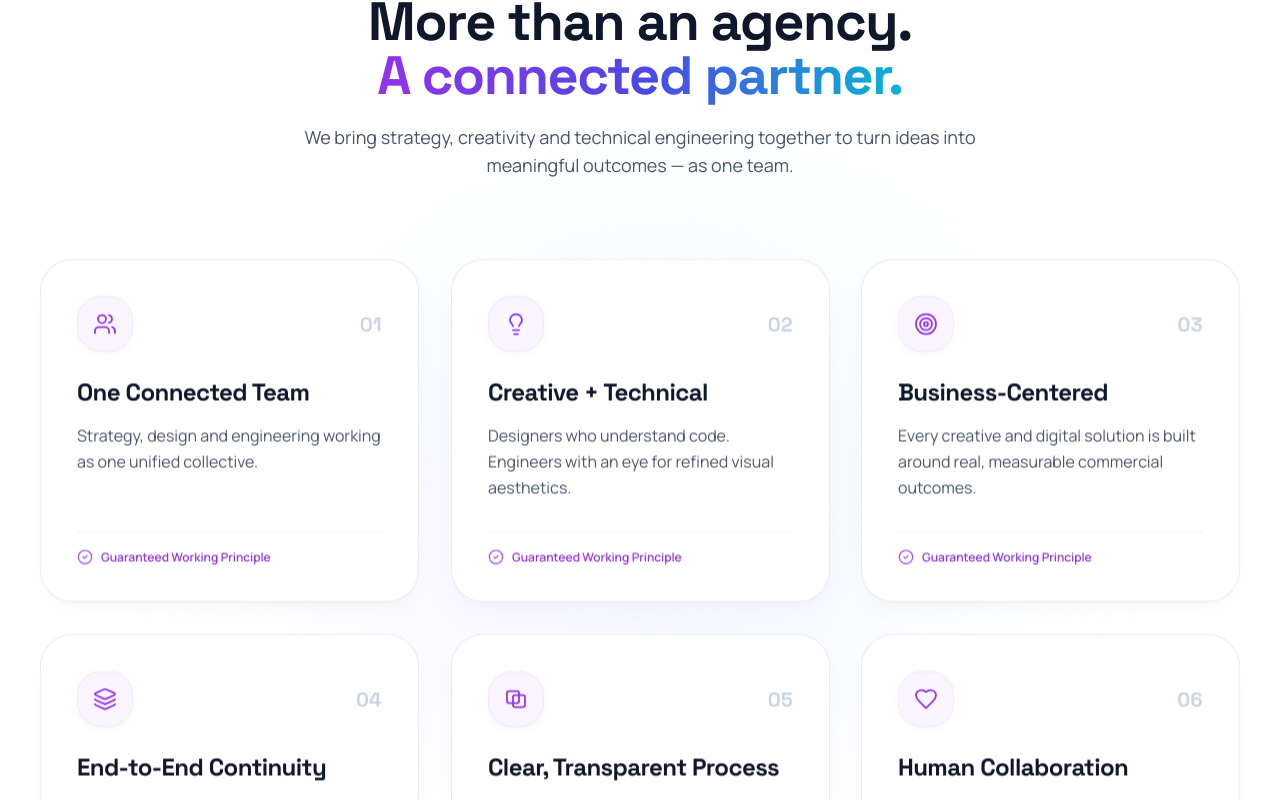
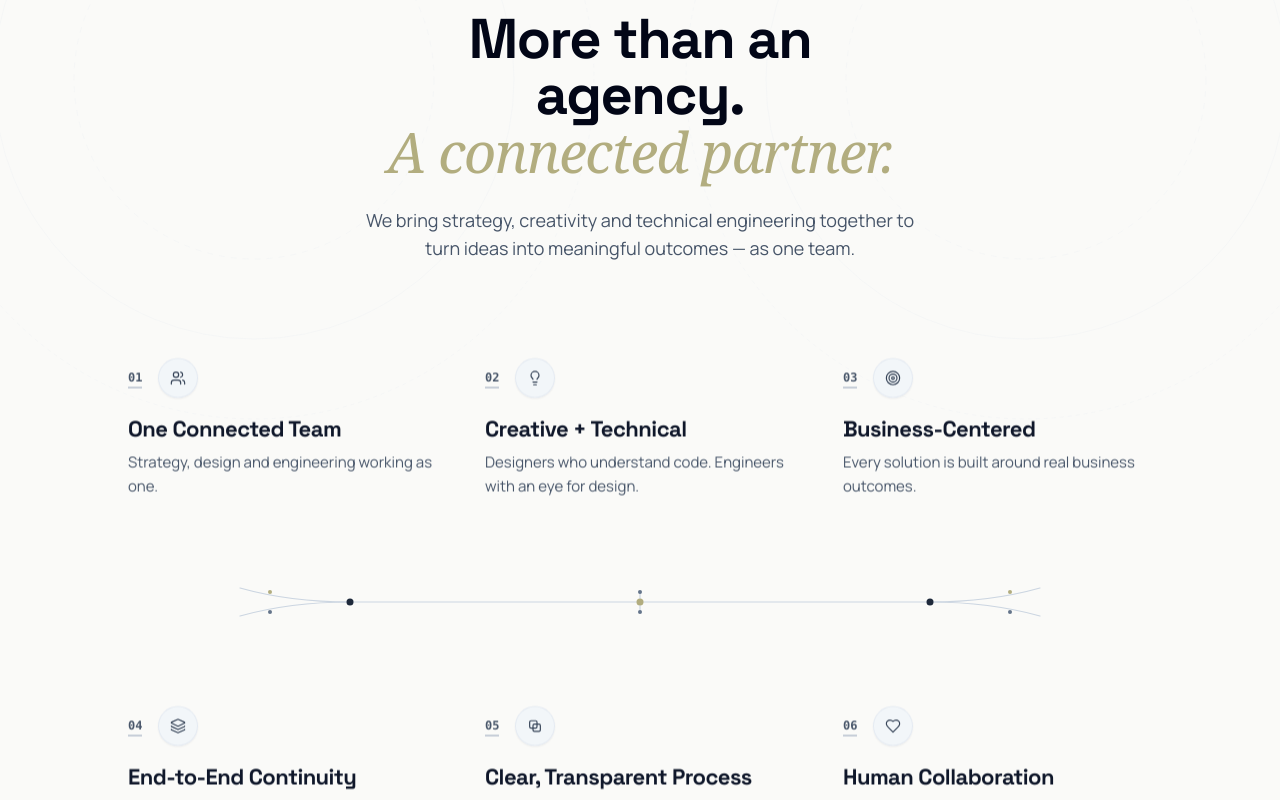
Before and after one commit to FaizaSami0007/KreaitX_By_Faiza, a Next.js app: page / in a window 1280 px wide. Shown: the part 3700-4500 px from the top of the page. Built offline with nearby package versions, Linux system fonts and the light colour scheme.

Commit message:
feat: update The KreaitX Difference section layout and content to match screenshot specifications with 2-row grid and central connector

```diff
--- a/components/sections/Difference.tsx
+++ b/components/sections/Difference.tsx
@@ -1,85 +1,72 @@
 "use client";
 
-import React, { useState } from "react";
-import { Users, Lightbulb, Target, Layers, Heart, CheckCircle2 } from "lucide-react";
+import React from "react";
+import { Users, Lightbulb, Target, Layers, Heart } from "lucide-react";
 import { Container } from "@/components/ui/Container";
-import { SectionHeading } from "@/components/ui/SectionHeading";
 import { Reveal, StaggerContainer, StaggerItem } from "@/components/ui/Reveal";
 
-// Clean icon for 05: Transparent Process
-const TransparentProcessIcon: React.FC<{ className?: string }> = ({ className = "h-6 w-6" }) => (
+// Clean Process Icon for 05: Transparent Process (overlapping rounded rectangles)
+const ProcessIcon: React.FC<{ className?: string }> = ({ className = "h-5 w-5" }) => (
   <svg
     viewBox="0 0 24 24"
     fill="none"
     stroke="currentColor"
-    strokeWidth="2"
+    strokeWidth="1.75"
     strokeLinecap="round"
     strokeLinejoin="round"
     className={className}
     aria-hidden="true"
   >
-    <rect x="3" y="4" width="12" height="12" rx="2" />
-    <rect x="9" y="8" width="12" height="12" rx="2" />
+    <rect x="4" y="4" width="11" height="11" rx="2" />
+    <rect x="9" y="9" width="11" height="11" rx="2" />
   </svg>
 );
 
-interface Principle {
-  id: string;
-  number: string;
-  title: string;
-  description: string;
-  icon: React.ComponentType<{ className?: string }>;
-  color: string;
-}
-
-const principles: Principle[] = [
+const topRowPrinciples = [
   {
     id: "01",
     number: "01",
     title: "One Connected Team",
-    description: "Strategy, design and engineering working as one unified collective.",
-    icon: Users,
-    color: "from-purple-500 to-indigo-600"
+    description: "Strategy, design and engineering working as one.",
+    icon: Users
   },
   {
     id: "02",
     number: "02",
     title: "Creative + Technical",
-    description: "Designers who understand code. Engineers with an eye for refined visual aesthetics.",
-    icon: Lightbulb,
-    color: "from-indigo-500 to-cyan-500"
+    description: "Designers who understand code. Engineers with an eye for design.",
+    icon: Lightbulb
   },
   {
     id: "03",
     number: "03",
     title: "Business-Centered",
-    description: "Every creative and digital solution is built around real, measurable commercial outcomes.",
-    icon: Target,
-    color: "from-purple-600 to-pink-500"
-  },
+    description: "Every solution is built around real business outcomes.",
+    icon: Target
+  }
+];
+
+const bottomRowPrinciples = [
   {
     id: "04",
     number: "04",
     title: "End-to-End Continuity",
-    description: "From initial napkin idea to long-term digital growth, we stay committed with you.",
-    icon: Layers,
-    color: "from-cyan-500 to-blue-600"
+    description: "From initial idea to long-term growth, we stay with you.",
+    icon: Layers
   },
   {
     id: "05",
     number: "05",
     title: "Clear, Transparent Process",
-    description: "You always know what's next, why it matters, and exactly what value it delivers.",
-    icon: TransparentProcessIcon,
-    color: "from-pink-500 to-rose-500"
+    description: "You always know what's next, why it matters, and what it delivers.",
+    icon: ProcessIcon
   },
   {
     id: "06",
     number: "06",
     title: "Human Collaboration",
-    description: "We work with people, not just cold project briefs — and the partnership shows in every result.",
-    icon: Heart,
-    color: "from-purple-600 to-indigo-600"
+    description: "We work with people, not just projects — and it shows.",
+    icon: Heart
   }
 ];
 
@@ -88,73 +75,194 @@ export const Difference: React.FC = () => {
     <section
       id="difference"
       aria-labelledby="difference-heading"
-      className="relative bg-white text-slate-900 py-24 sm:py-32 border-b border-slate-200/80 overflow-hidden"
+      className="relative bg-[#FAFAF8] text-slate-900 py-24 sm:py-32 border-b border-slate-200/80 overflow-hidden"
     >
-      {/* Soft background ambient gradient */}
-      <div className="absolute top-1/3 left-1/2 -translate-x-1/2 h-[500px] w-[600px] rounded-full bg-gradient-to-tr from-purple-100/40 via-indigo-100/30 to-cyan-100/40 blur-[100px] pointer-events-none" />
+      {/* Subtle concentric decorative arcs in the background */}
+      <div className="absolute inset-0 pointer-events-none select-none opacity-40">
+        <svg
+          className="absolute -top-24 -left-24 w-[700px] h-[700px] text-slate-200/50"
+          viewBox="0 0 700 700"
+          fill="none"
+          stroke="currentColor"
+          strokeWidth="1"
+        >
+          <circle cx="350" cy="350" r="340" strokeDasharray="4 4" />
+          <circle cx="350" cy="350" r="260" />
+          <circle cx="350" cy="350" r="180" strokeDasharray="6 6" />
+        </svg>
+
+        <svg
+          className="absolute -top-24 -right-24 w-[700px] h-[700px] text-slate-200/50"
+          viewBox="0 0 700 700"
+          fill="none"
+          stroke="currentColor"
+          strokeWidth="1"
+        >
+          <circle cx="350" cy="350" r="340" strokeDasharray="4 4" />
+          <circle cx="350" cy="350" r="260" />
+          <circle cx="350" cy="350" r="180" strokeDasharray="6 6" />
+        </svg>
+      </div>
 
       <Container size="default" className="relative z-10">
         {/* SECTION HEADER */}
         <Reveal yOffset={16}>
-          <SectionHeading
-            align="center"
-            eyebrow="The KreaitX Difference"
-            title={
-              <>
-                More than an agency. <br />
-                <span className="bg-gradient-to-r from-purple-600 via-indigo-600 to-cyan-500 bg-clip-text text-transparent">
+          <div className="text-center max-w-3xl mx-auto mb-20 sm:mb-24 flex flex-col items-center">
+            {/* Eyebrow */}
+            <span className="text-[11px] sm:text-xs font-sans font-bold tracking-[0.25em] uppercase text-slate-500">
+              THE KREAITX DIFFERENCE
+            </span>
+            <div className="w-8 h-[2px] bg-[#B2AD7F] mt-2 mb-8" aria-hidden="true" />
+
+            {/* Display Title */}
+            <h2
+              id="difference-heading"
+              className="font-display text-4xl sm:text-5xl lg:text-[56px] font-bold text-slate-950 tracking-tight leading-[1.08]"
+            >
+              More than an <br className="hidden sm:inline" />
+              agency. <br />
+              <span className="font-serif italic font-normal text-[#B2AD7F]">
                 A connected partner.
               </span>
-              </>
-            }
-            description="We bring strategy, creativity and technical engineering together to turn ideas into meaningful outcomes — as one team."
-            className="mb-16 sm:mb-20"
-          />
+            </h2>
+
+            {/* Description */}
+            <p className="mt-6 text-base sm:text-lg text-slate-600 font-sans font-normal leading-relaxed max-w-xl">
+              We bring strategy, creativity and technical engineering together to turn ideas into meaningful outcomes — as one team.
+            </p>
+          </div>
         </Reveal>
 
-        {/* 6 PRINCIPLES CARDS GRID */}
-        <StaggerContainer className="grid grid-cols-1 md:grid-cols-2 lg:grid-cols-3 gap-6 sm:gap-8">
-          {principles.map((principle) => {
-            const IconComp = principle.icon;
+        {/* 6 PRINCIPLES IN 2 ROWS (3 TOP, 3 BOTTOM) WITH CENTRAL CONNECTOR */}
+        <div className="max-w-5xl mx-auto space-y-12 sm:space-y-16">
 
+          {/* TOP ROW: 01, 02, 03 */}
+          <StaggerContainer className="grid grid-cols-1 md:grid-cols-3 gap-10 sm:gap-12 text-left">
+            {topRowPrinciples.map((item) => {
+              const IconComp = item.icon;
               return (
-              <StaggerItem key={principle.id}>
-                <div className="group h-full flex flex-col justify-between p-8 sm:p-9 rounded-3xl bg-white border border-slate-200/80 shadow-card hover:shadow-card-hover hover:border-purple-200 transition-all duration-300 relative overflow-hidden">
-                  {/* Subtle top accent */}
-                  <div className="absolute top-0 left-0 right-0 h-1 bg-gradient-to-r from-transparent via-purple-500/20 to-transparent opacity-0 group-hover:opacity-100 transition-opacity duration-300" />
-
-                  <div>
-                    {/* Header: Icon + Number */}
-                    <div className="flex items-center justify-between mb-6">
-                      <div className="w-14 h-14 rounded-2xl bg-purple-50 flex items-center justify-center text-purple-600 border border-purple-100 group-hover:scale-110 group-hover:bg-gradient-to-r group-hover:from-purple-600 group-hover:to-indigo-600 group-hover:text-white transition-all duration-300 shadow-subtle">
-                        <IconComp className="h-6 w-6 stroke-[1.75]" />
+                <StaggerItem key={item.id} className="flex flex-col items-start">
+                  {/* Number with underline + Circular Icon Badge */}
+                  <div className="flex items-center gap-4 mb-4">
+                    <span className="text-xs font-mono font-semibold text-slate-600 pb-0.5 border-b border-slate-400">
+                      {item.number}
+                    </span>
+                    <div className="w-10 h-10 rounded-full bg-slate-100/90 border border-slate-200/80 flex items-center justify-center text-slate-700 shadow-sm transition-transform duration-300 hover:scale-105">
+                      <IconComp className="h-4 w-4 stroke-[1.75]" />
                     </div>
-                      <span className="font-display font-bold text-xl text-slate-300 group-hover:text-purple-600 transition-colors">
-                        {principle.number}
-                      </span>
                   </div>
 
                   {/* Title */}
-                    <h3 className="text-2xl font-display font-bold text-slate-900 tracking-tight group-hover:text-purple-700 transition-colors">
-                      {principle.title}
+                  <h3 className="text-xl sm:text-[22px] font-display font-bold text-slate-900 tracking-tight">
+                    {item.title}
                   </h3>
 
                   {/* Description */}
-                    <p className="mt-3.5 text-base text-slate-600 leading-relaxed font-sans font-normal">
-                      {principle.description}
+                  <p className="mt-2 text-sm sm:text-[15px] text-slate-600 leading-relaxed font-sans font-normal">
+                    {item.description}
                   </p>
-                  </div>
-
-                  {/* Bottom Indicator */}
-                  <div className="mt-8 pt-4 border-t border-slate-100 flex items-center gap-2 text-xs font-semibold text-purple-600">
-                    <CheckCircle2 className="h-4 w-4 text-purple-500" />
-                    <span>Guaranteed Working Principle</span>
-                  </div>
-                </div>
                 </StaggerItem>
               );
             })}
           </StaggerContainer>
+
+          {/* CENTRAL CONNECTING DIAGRAM / DIVIDER */}
+          <Reveal yOffset={10} className="hidden md:block w-full py-4">
+            <div className="relative flex items-center justify-center w-full">
+              <svg
+                viewBox="0 0 900 48"
+                fill="none"
+                xmlns="http://www.w3.org/2000/svg"
+                className="w-full h-12 text-slate-300"
+              >
+                {/* Left Branching Curve */}
+                <path
+                  d="M 50 10 Q 100 24 160 24"
+                  stroke="currentColor"
+                  strokeWidth="1.2"
+                  strokeLinecap="round"
+                />
+                <path
+                  d="M 50 38 Q 100 24 160 24"
+                  stroke="currentColor"
+                  strokeWidth="1.2"
+                  strokeLinecap="round"
+                />
+
+                {/* Main Horizontal Central Line */}
+                <line
+                  x1="160"
+                  y1="24"
+                  x2="740"
+                  y2="24"
+                  stroke="currentColor"
+                  strokeWidth="1.2"
+                />
+
+                {/* Right Branching Curve */}
+                <path
+                  d="M 740 24 Q 800 24 850 10"
+                  stroke="currentColor"
+                  strokeWidth="1.2"
+                  strokeLinecap="round"
+                />
+                <path
+                  d="M 740 24 Q 800 24 850 38"
+                  stroke="currentColor"
+                  strokeWidth="1.2"
+                  strokeLinecap="round"
+                />
+
+                {/* Node Circles & Indicator Dots */}
+                <circle cx="80" cy="14" r="2" fill="#B2AD7F" />
+                <circle cx="80" cy="34" r="2" fill="#64748B" />
+
+                <circle cx="160" cy="24" r="3.5" fill="#1E293B" />
+
+                <line x1="450" y1="14" x2="450" y2="34" stroke="currentColor" strokeWidth="1.2" />
+                <circle cx="450" cy="14" r="2" fill="#64748B" />
+                <circle cx="450" cy="24" r="3.5" fill="#B2AD7F" />
+                <circle cx="450" cy="34" r="2" fill="#64748B" />
+
+                <circle cx="740" cy="24" r="3.5" fill="#1E293B" />
+
+                <circle cx="820" cy="14" r="2" fill="#B2AD7F" />
+                <circle cx="820" cy="34" r="2" fill="#64748B" />
+              </svg>
+            </div>
+          </Reveal>
+
+          {/* BOTTOM ROW: 04, 05, 06 */}
+          <StaggerContainer className="grid grid-cols-1 md:grid-cols-3 gap-10 sm:gap-12 text-left">
+            {bottomRowPrinciples.map((item) => {
+              const IconComp = item.icon;
+              return (
+                <StaggerItem key={item.id} className="flex flex-col items-start">
+                  {/* Number with underline + Circular Icon Badge */}
+                  <div className="flex items-center gap-4 mb-4">
+                    <span className="text-xs font-mono font-semibold text-slate-600 pb-0.5 border-b border-slate-400">
+                      {item.number}
+                    </span>
+                    <div className="w-10 h-10 rounded-full bg-slate-100/90 border border-slate-200/80 flex items-center justify-center text-slate-700 shadow-sm transition-transform duration-300 hover:scale-105">
+                      <IconComp className="h-4 w-4 stroke-[1.75]" />
+                    </div>
+                  </div>
+
+                  {/* Title */}
+                  <h3 className="text-xl sm:text-[22px] font-display font-bold text-slate-900 tracking-tight">
+                    {item.title}
+                  </h3>
+
+                  {/* Description */}
+                  <p className="mt-2 text-sm sm:text-[15px] text-slate-600 leading-relaxed font-sans font-normal">
+                    {item.description}
+                  </p>
+                </StaggerItem>
+              );
+            })}
+          </StaggerContainer>
+
+        </div>
       </Container>
     </section>
   );
```
Lines whose indentation alone changed are shown as unchanged.
